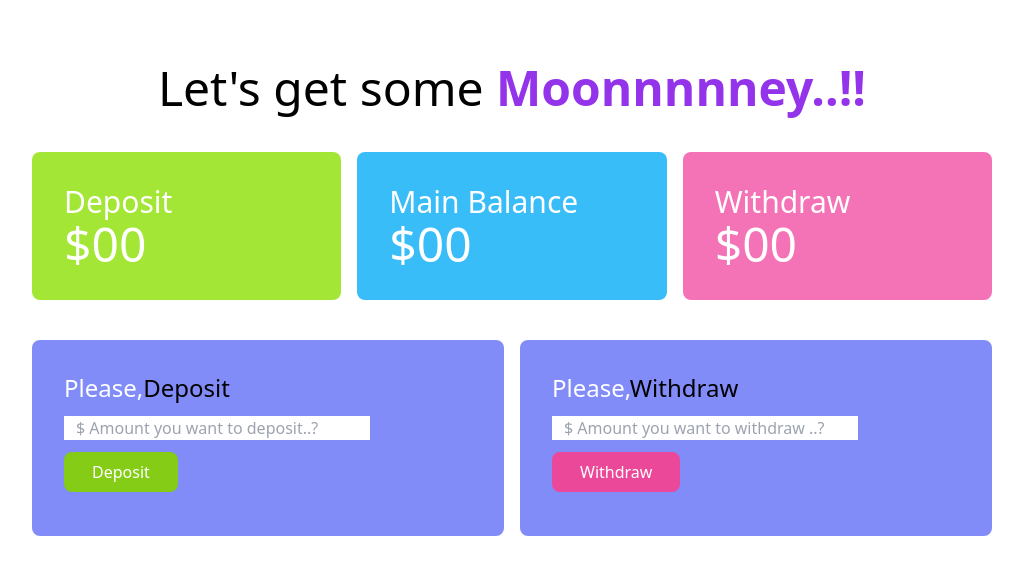
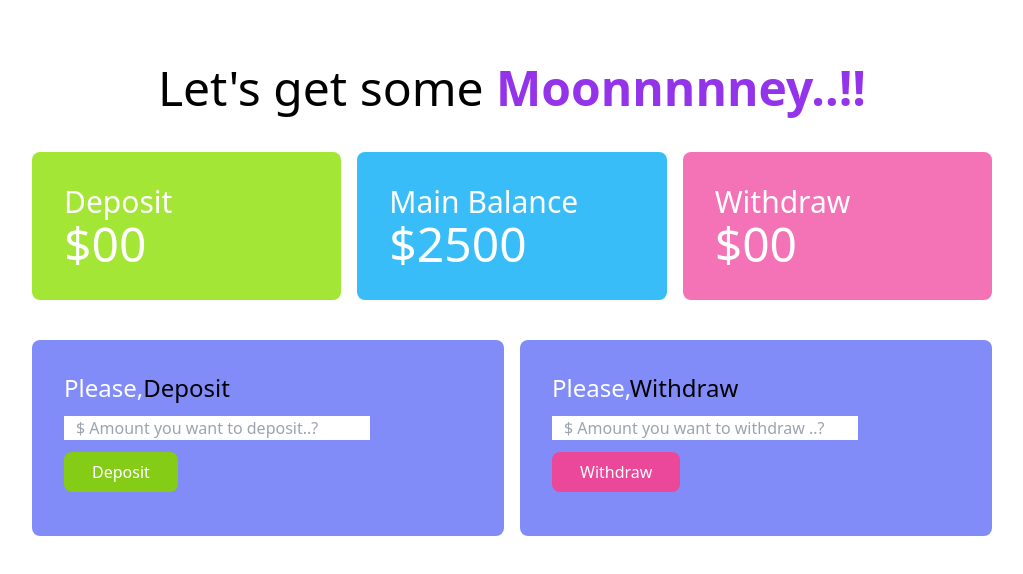
Before and after one commit to mazharulshameem/baap-er-bank, a plain HTML site: page bank.html in a window 1280 px wide. Shown: the whole page, without its empty margins (128-1151 px from the left). Drawn offline with nearby package versions, Linux system fonts and the light colour scheme.

Commit message:
taka added

```diff
--- a/bank.html
+++ b/bank.html
@@ -22,7 +22,7 @@
         </div>
         <div class="bg-sky-400 p-8 rounded-lg">
           <h4 class=" text-3xl">Main Balance</h4>
-          <h2 class="text-5xl">$<span id="balance-total">00</span></h2>
+          <h2 class="text-5xl">$<span id="balance-total">2500</span></h2>
         </div>
         <div class="bg-pink-400 p-8 rounded-lg">
           <Withdraw class=" text-3xl">Withdraw</h4>
```
